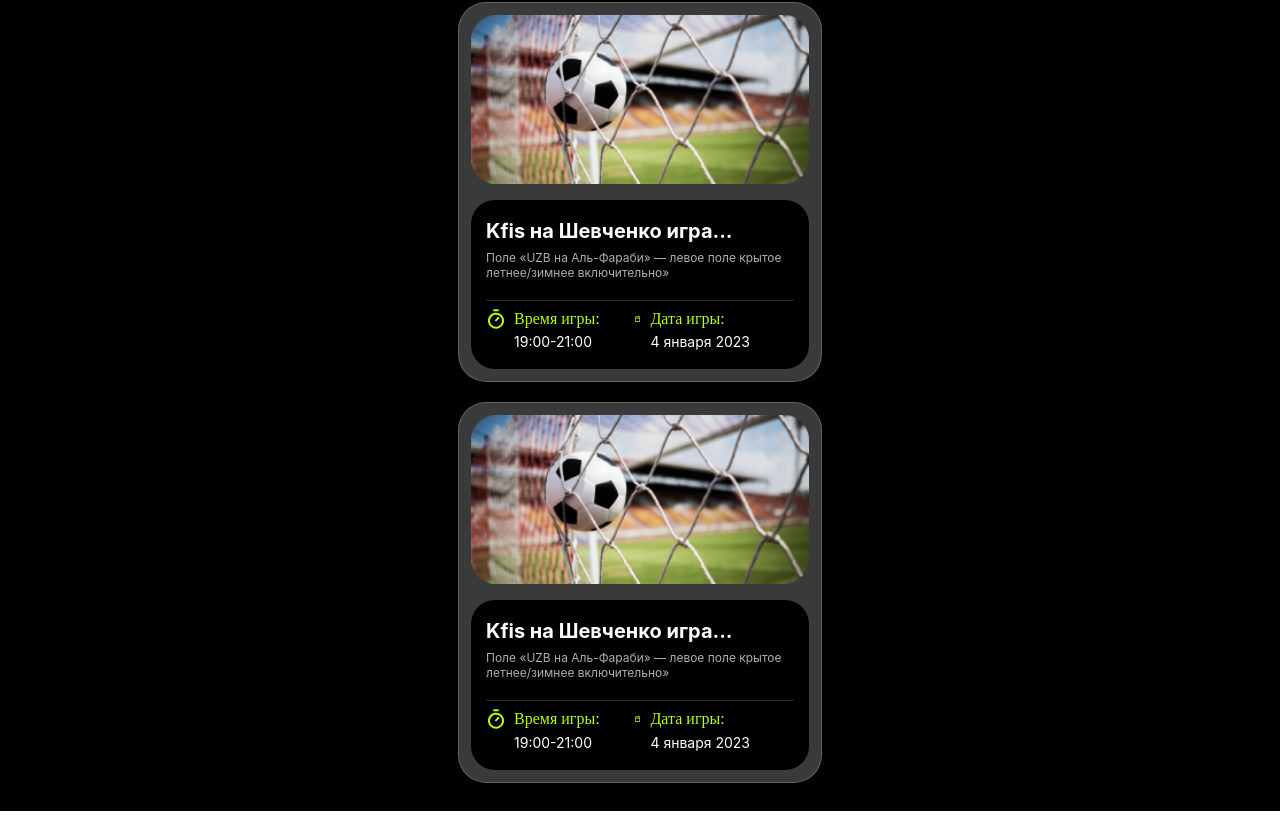
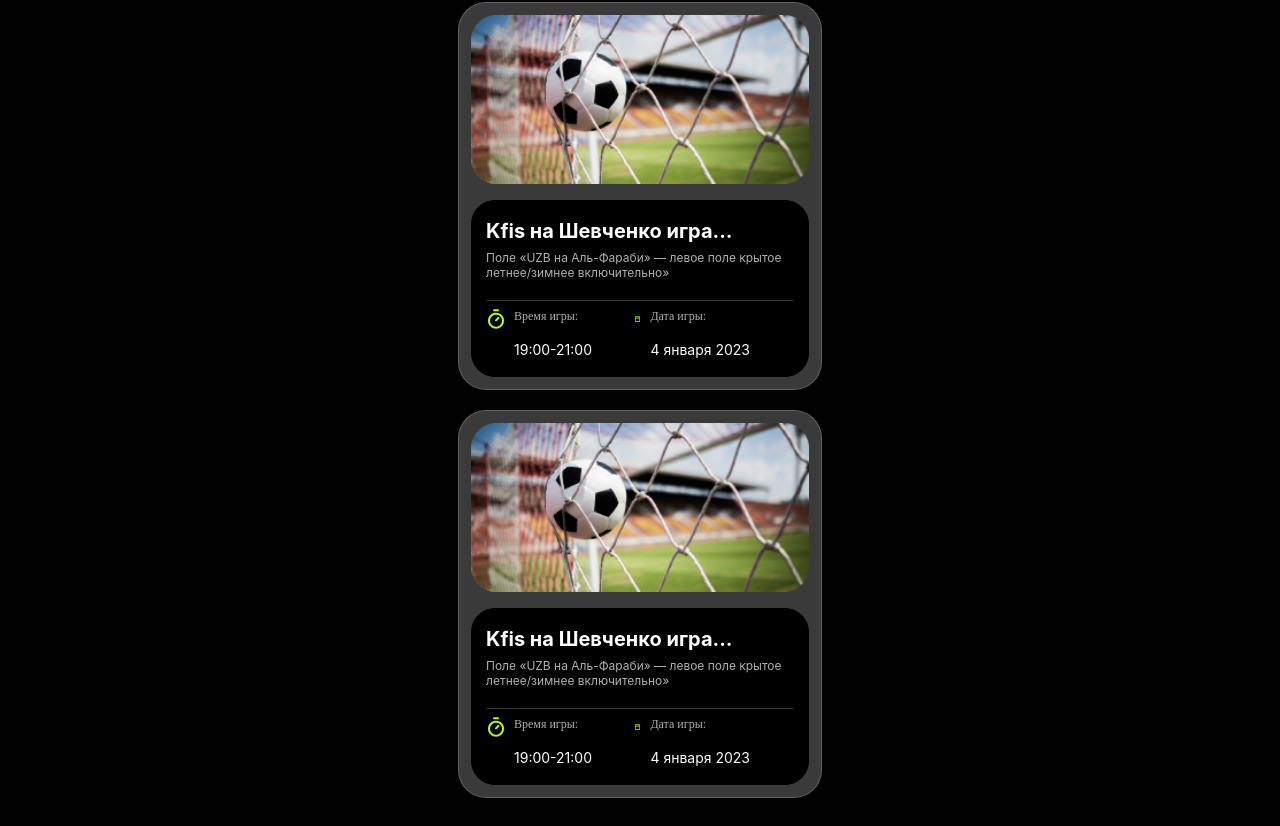
Before and after one commit to prosergeant/ball-front, a Nuxt app: page / in a window 1280 px wide. Shown: the part 668-1494 px from the top of the page. Built offline with nearby package versions, Linux system fonts and the light colour scheme.

Commit message:
remove comments

```diff
--- a/components/Card/StandardInfo.vue
+++ b/components/Card/StandardInfo.vue
@@ -74,39 +74,6 @@
             border: 1px solid black;
             border-top: 1px solid #333;
         }
-
-        .playtime-info {
-            display: flex;
-            gap: 30px;
-
-            &-block {
-                width: 117px;
-                display: flex;
-                gap: 8px;
-
-                & > div {
-                    display: flex;
-                    flex-direction: column;
-                    gap: 4px;
-
-                    p {
-                        all: initial;
-                        color: $green1;
-                        font-size: 16px;
-                        font-style: normal;
-                        font-weight: 500;
-                        line-height: 127.336%;
-                        white-space: nowrap;
-                    }
-
-                    span {
-                        font-weight: 400;
-                        font-size: 14px;
-                        white-space: nowrap;
-                    }
-                }
-            }
-        }
     }
 }
 </style>
```
